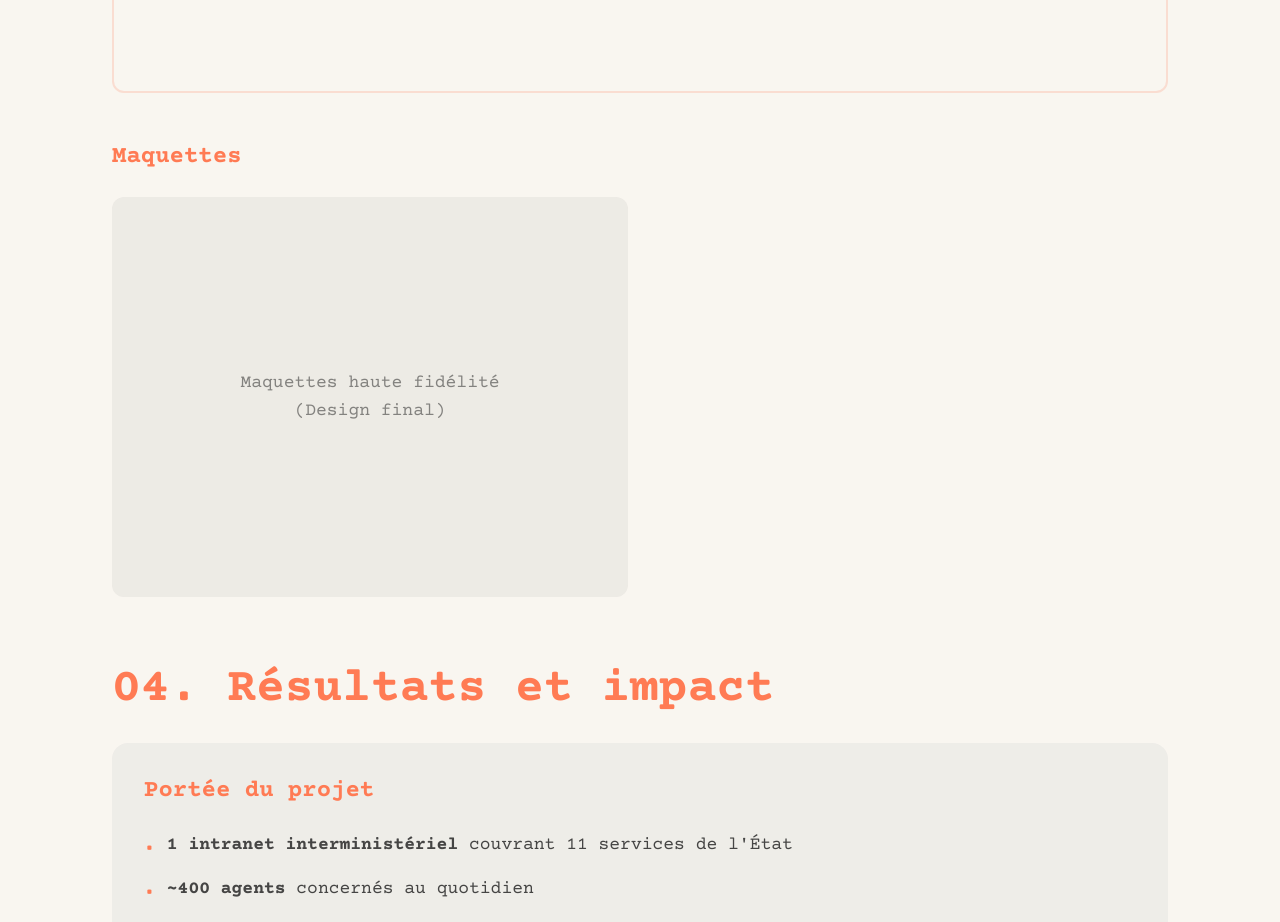
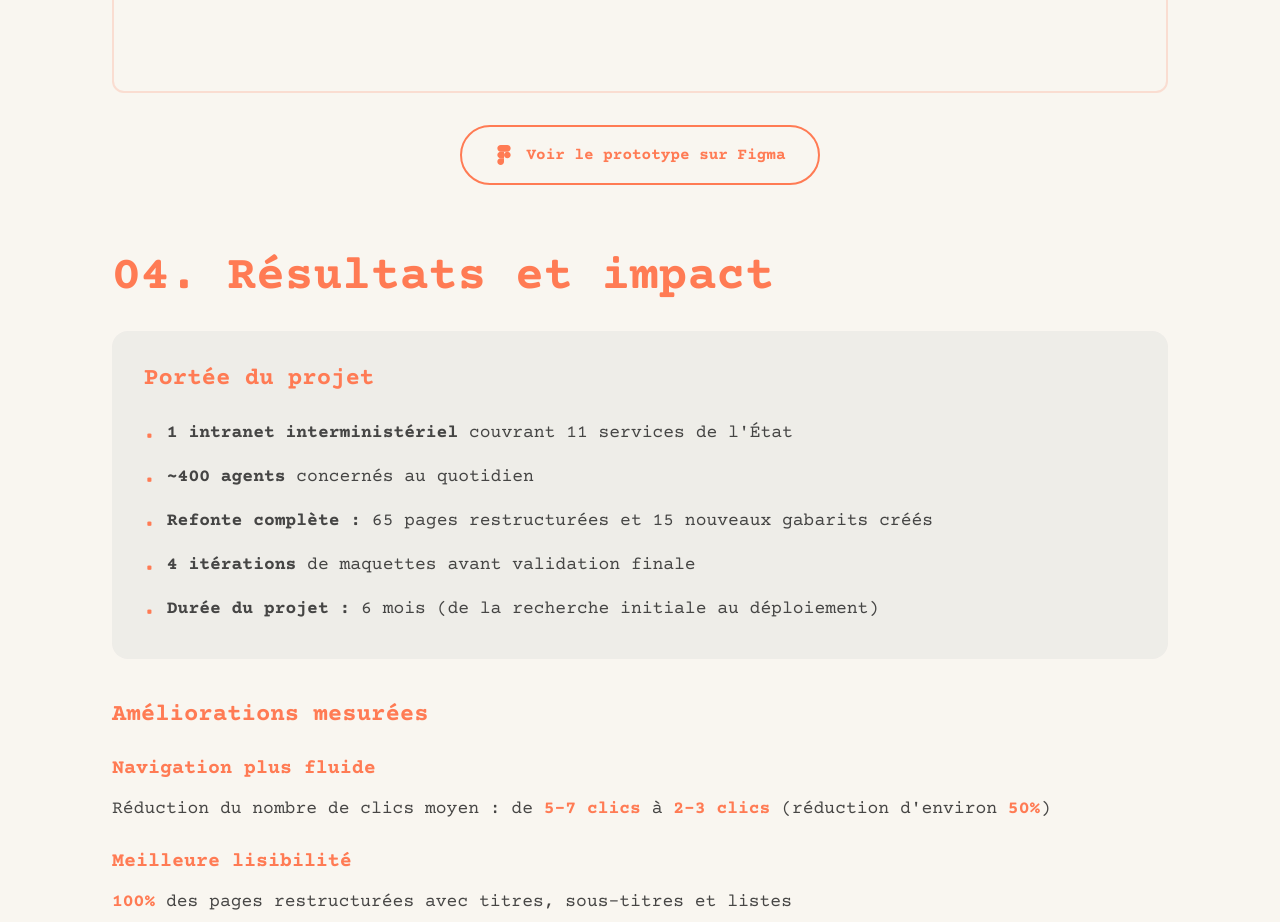
Before and after one commit to dbolas/portfolio-belondjo, a Next.js app: page /projets/intranet-interministeriel in a window 1280 px wide. Shown: the part 7269-8191 px from the top of the page. Built offline with nearby package versions, Linux system fonts and the light colour scheme.

Commit message:
feat: ajouter bouton prototype Figma après architecture d'information

```diff
--- a/app/projets/intranet-interministeriel/page.tsx
+++ b/app/projets/intranet-interministeriel/page.tsx
@@ -381,18 +381,24 @@ export default function IntranetInterministerielPage() {
                   priority
                 />
               </div>
-            </div>
 
-            {/* 3. Maquettes */}
-            <div className="mb-12">
-              <h3 className="text-2xl font-bold text-navy mb-6">Maquettes</h3>
-              <div className="fade-in-section grid grid-cols-1 md:grid-cols-2 gap-6">
-                <div className="bg-dark/5 rounded-xl p-12 min-h-[400px] flex items-center justify-center">
-                  <p className="text-center text-dark/50 text-lg">
-                    Maquettes haute fidélité<br />
-                    (Design final)
-                  </p>
-                </div>
+              {/* Bouton prototype Figma */}
+              <div className="mt-8 flex justify-center">
+                <a
+                  href="#"
+                  target="_blank"
+                  rel="noopener noreferrer"
+                  className="inline-flex items-center gap-3 px-8 py-4 border-2 border-orange rounded-[50px] text-orange font-bold transition-all duration-300 hover:bg-orange hover:text-cream"
+                >
+                  <svg width="20" height="20" viewBox="0 0 38 57" fill="none" xmlns="http://www.w3.org/2000/svg" aria-hidden="true">
+                    <path d="M19 28.5C19 25.9804 20.0009 23.5641 21.7825 21.7825C23.5641 20.0009 25.9804 19 28.5 19C31.0196 19 33.4359 20.0009 35.2175 21.7825C36.9991 23.5641 38 25.9804 38 28.5C38 31.0196 36.9991 33.4359 35.2175 35.2175C33.4359 36.9991 31.0196 38 28.5 38C25.9804 38 23.5641 36.9991 21.7825 35.2175C20.0009 33.4359 19 31.0196 19 28.5Z" fill="currentColor"/>
+                    <path d="M0 47.5C0 44.9804 1.00089 42.5641 2.78249 40.7825C4.56408 39.0009 6.98044 38 9.5 38H19V47.5C19 50.0196 17.9991 52.4359 16.2175 54.2175C14.4359 55.9991 12.0196 57 9.5 57C6.98044 57 4.56408 55.9991 2.78249 54.2175C1.00089 52.4359 0 50.0196 0 47.5Z" fill="currentColor"/>
+                    <path d="M19 0V19H28.5C31.0196 19 33.4359 17.9991 35.2175 16.2175C36.9991 14.4359 38 12.0196 38 9.5C38 6.98044 36.9991 4.56408 35.2175 2.78249C33.4359 1.00089 31.0196 0 28.5 0H19Z" fill="currentColor"/>
+                    <path d="M0 9.5C0 12.0196 1.00089 14.4359 2.78249 16.2175C4.56408 17.9991 6.98044 19 9.5 19H19V0H9.5C6.98044 0 4.56408 1.00089 2.78249 2.78249C1.00089 4.56408 0 6.98044 0 9.5Z" fill="currentColor"/>
+                    <path d="M0 28.5C0 31.0196 1.00089 33.4359 2.78249 35.2175C4.56408 36.9991 6.98044 38 9.5 38H19V19H9.5C6.98044 19 4.56408 20.0009 2.78249 21.7825C1.00089 23.5641 0 25.9804 0 28.5Z" fill="currentColor"/>
+                  </svg>
+                  Voir le prototype sur Figma
+                </a>
               </div>
             </div>
           </div>
```
